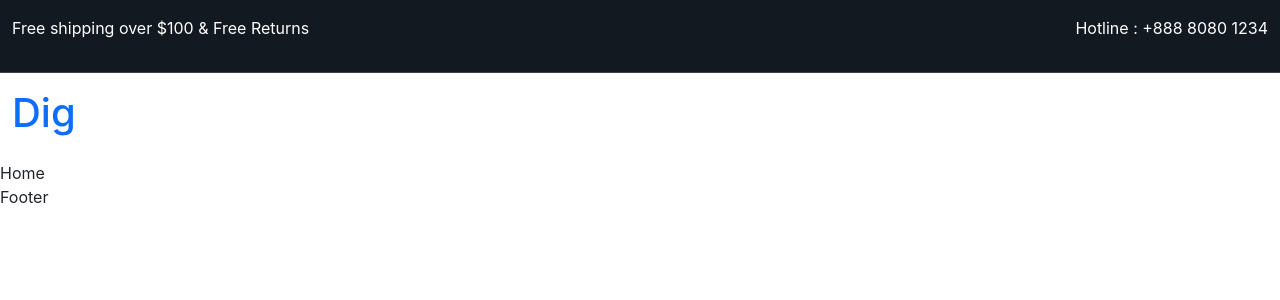
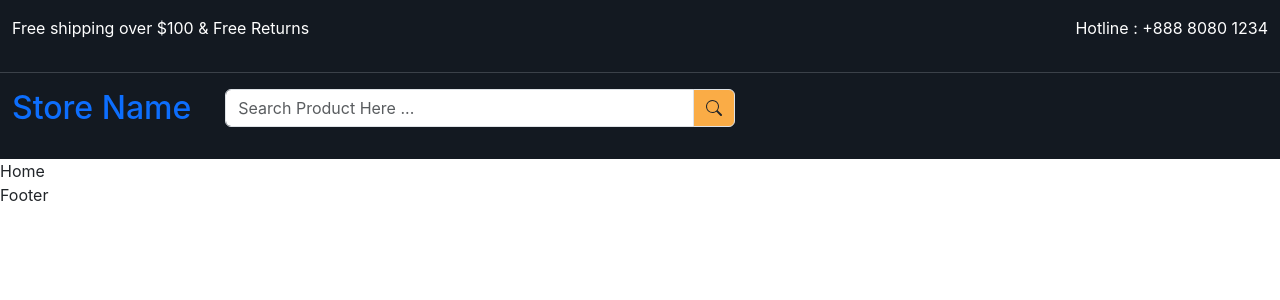
Before and after one commit to riyosenpai20/ecommerce-app, a React (Create React App) app: page / in a window 1280 px wide. Shown: the top 300 px of the page. Built offline with nearby package versions, Linux system fonts and the light colour scheme.

Commit message:
build ecommerce app

```diff
--- a/src/App.css
+++ b/src/App.css
@@ -6,6 +6,7 @@
 :root{
   --color-1: #131921;
   --color-2: #3b4149;
+  --color-3: #faac46;
 }
 
 body{
@@ -21,3 +22,11 @@ a {
   border-bottom: 1px solid var(--color-2);
   background-color: var(--color-1);
 }
+
+.header-upper {
+  background-color: var(--color-1);
+}
+
+.header-upper .input-group-text {
+  background-color: var(--color-3);
+}
--- a/src/components/Header.js
+++ b/src/components/Header.js
@@ -1,5 +1,6 @@
 import React from 'react';
 import { NavLink, Link } from 'react-router-dom';
+import {BsSearch} from 'react-icons/bs';
 
 const Header = () => {
   return (
@@ -22,12 +23,27 @@ const Header = () => {
         <div className="container-xxl">
           <div className="row">
             <div className="col-2">
-              <h1>
+              <h2>
                 <Link>
-                  Dig
+                  Store Name
                 </Link>
-              </h1>
+              </h2>
             </div>
+            <div className='col-5'>
+              <div className='input-group mb-3'>
+                <input
+                  type="text"
+                  className='form-control'
+                  placeholder="Search Product Here ..."
+                  arial-label="Serach Product Here ..."
+                  aria-describedby="basic-addon2"
+                />
+                <span className='input-group-text' id='basic-addon2'>
+                  <BsSearch />
+                </span>
+              </div>
+            </div>
+            <div className='col-5'></div>
           </div>
         </div>
       </header>
```
